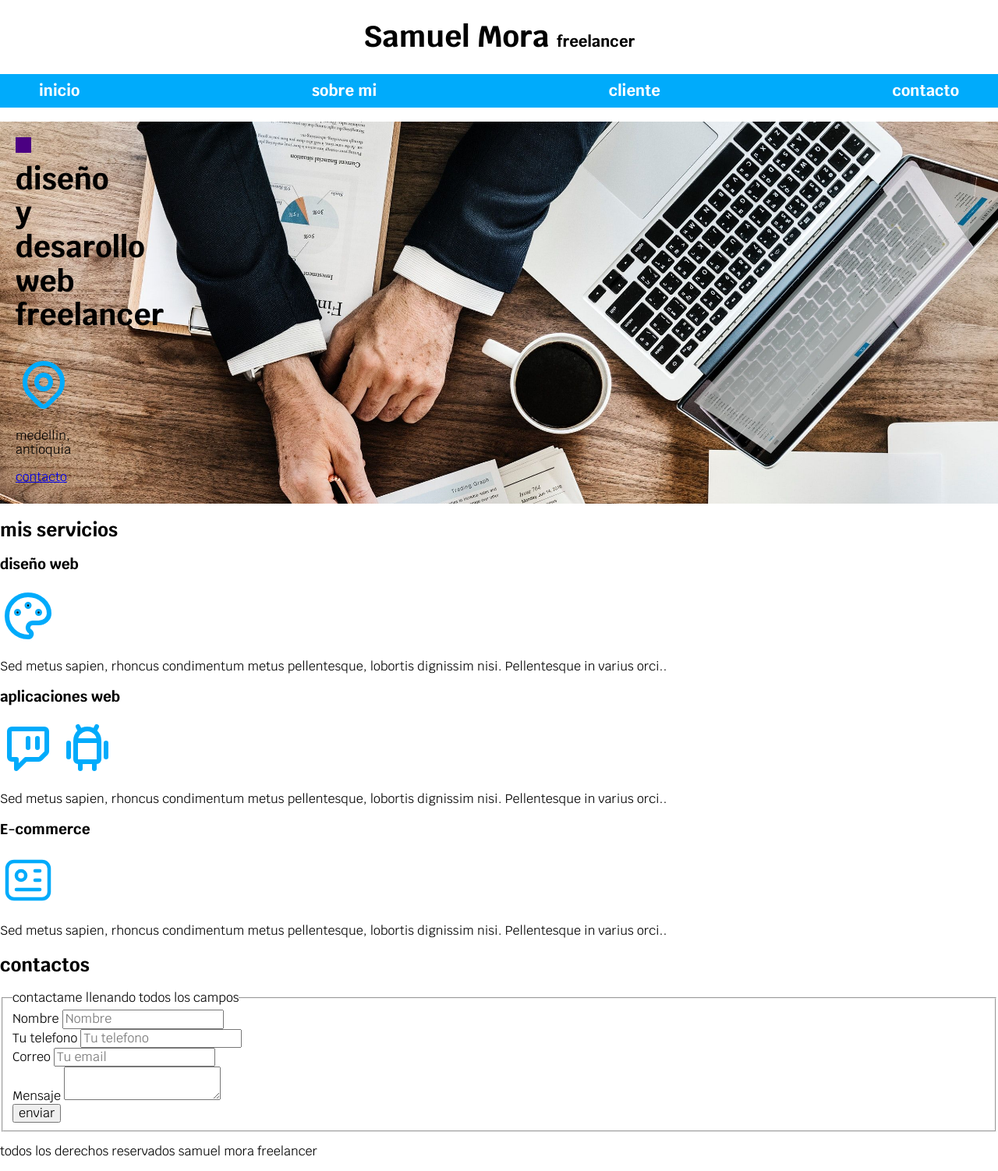
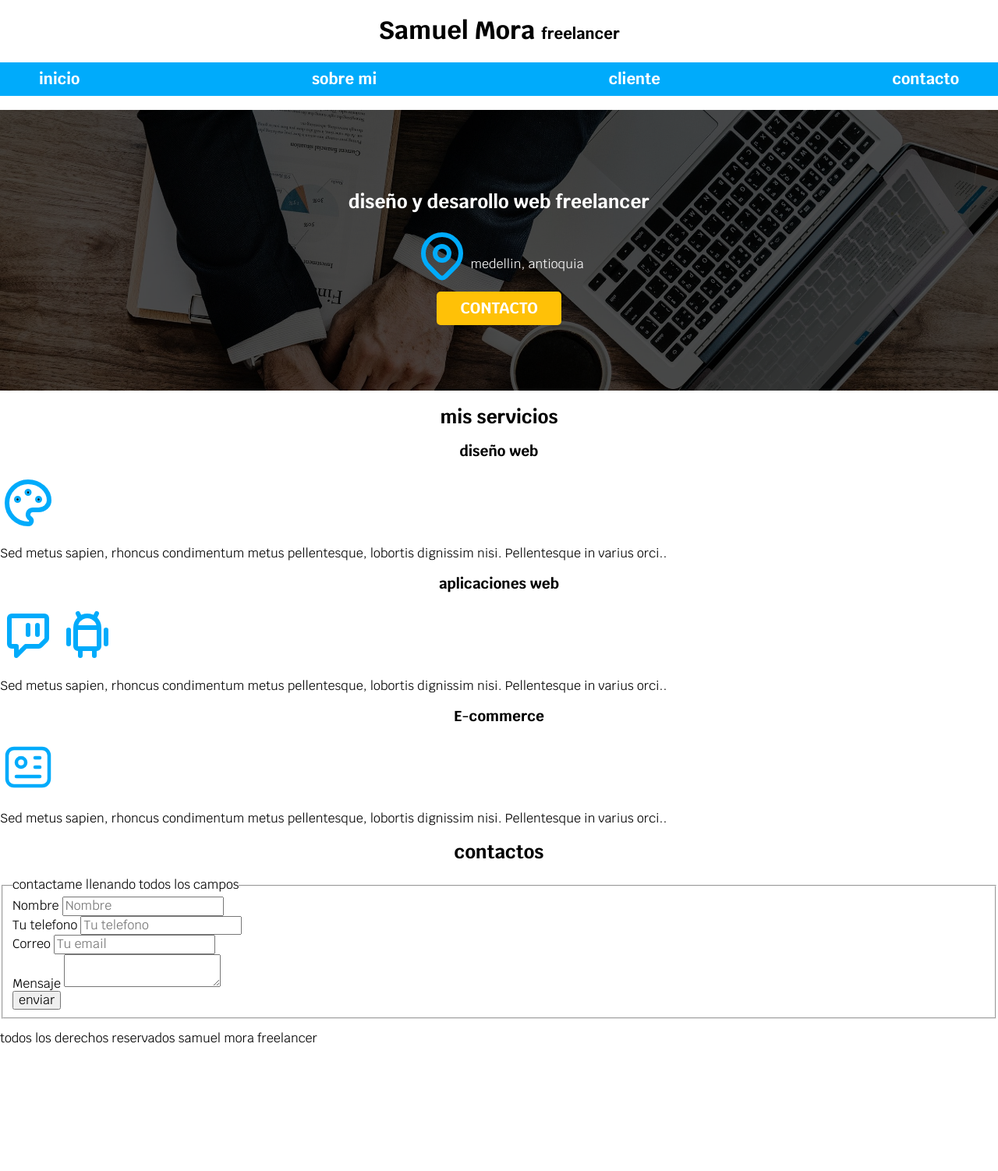
Before and after one commit to samuelmora01/frontend-learn, a PHP site: page / in a window 1280 px wide. Shown: the whole page at 78% size. After the commit the page ends 1338 px from the top, so only its background shows below. Run offline with PHP 8.4, Linux system fonts and the light colour scheme.

Commit message:
actualizacion contacto y h2

```diff
--- a/freelancer/css/styles.css
+++ b/freelancer/css/styles.css
@@ -19,9 +19,20 @@ body{
     font-family: 'Krub', sans-serif;
 }
 
-.titulo {
+h1 {
+    font-size:3.8;
+}
+
+h2 {
+    font-size: 2.8;
+}
+
+h3 {
+    font-size: 1.8;
+}
+
+h1, h2, h3 {
     text-align: center;
-    font-size: 3.8rem;
 }
 
 .titulo span {
@@ -32,6 +43,25 @@ body{
     max-width: 120rem;
     margin: 0 auto;
 }
+
+.boton {
+    background-color: var(--secundario);
+    color: var(--blanco);
+    padding: 1rem 3rem;
+    margin-top: 1rem;
+    font-size: 2rem;
+    text-decoration: none;
+    text-transform: uppercase;
+    font-weight: bold;
+    border-radius: .5rem;
+    width: 90%;
+    text-align: center;
+}
+
+@media (min-width:768px) {
+    .boton {
+        width: auto;}
+    }
 
 .nav-bg {
     background-color: var(--primario);
@@ -67,14 +97,29 @@ body{
     background-image: url(../img/analisis-demanda-inmobiliaria.jpg);
     background-repeat: no-repeat;
     background-size: cover;
-    height: 450px;
-    padding: 20px;
+    height: 360px;
     position: relative;
 }
 
 .contenido-hero {
     position: absolute;
-    background-color: indigo;
-    width: 2rem;
-    height: 2rem;
+    background-color: rgba( 0 0 0 / 70%) ;
+    width: 100%;
+    height: 100%;
+
+    display: flex;
+    flex-direction: column;
+    align-items: center;
+    justify-content: center;
 }
+
+
+.contenido-hero h2,
+.contenido-hero p {
+    color: var(--blanco);
+}
+
+.ubicacion {
+    display: flex;
+    align-items: flex-end;
+}
--- a/freelancer/index.html
+++ b/freelancer/index.html
@@ -38,17 +38,21 @@
 
     <section class="hero">
         <div class="contenido-hero">
-            <h2 class="titulo">diseño y desarollo web freelancer</h2>
+            <h2>diseño y desarollo web freelancer</h2>
 
-            <svg xmlns="http://www.w3.org/2000/svg" class="icon icon-tabler icon-tabler-map-pin" width="72" height="72" viewBox="0 0 24 24" stroke-width="2" stroke="#00abfb" fill="none" stroke-linecap="round" stroke-linejoin="round">
+
+            <div class="ubicacion">
+                <svg xmlns="http://www.w3.org/2000/svg" class="icon icon-tabler icon-tabler-map-pin" width="72" height="72" viewBox="0 0 24 24" stroke-width="2" stroke="#00abfb" fill="none" stroke-linecap="round" stroke-linejoin="round">
                     <path stroke="none" d="M0 0h24v24H0z" fill="none"/>
                     <circle cx="12" cy="11" r="3" />
                     <path d="M17.657 16.657l-4.243 4.243a2 2 0 0 1 -2.827 0l-4.244 -4.243a8 8 0 1 1 11.314 0z" />
-            </svg>
+                </svg>
+                <p>medellin, antioquia</p>
+            </div>
 
-            <p>medellin, antioquia</p>
 
-            <a href="#">contacto</a>
+
+            <a  class="boton" href="#">contacto</a>
         </div>
 
     </section>
```
